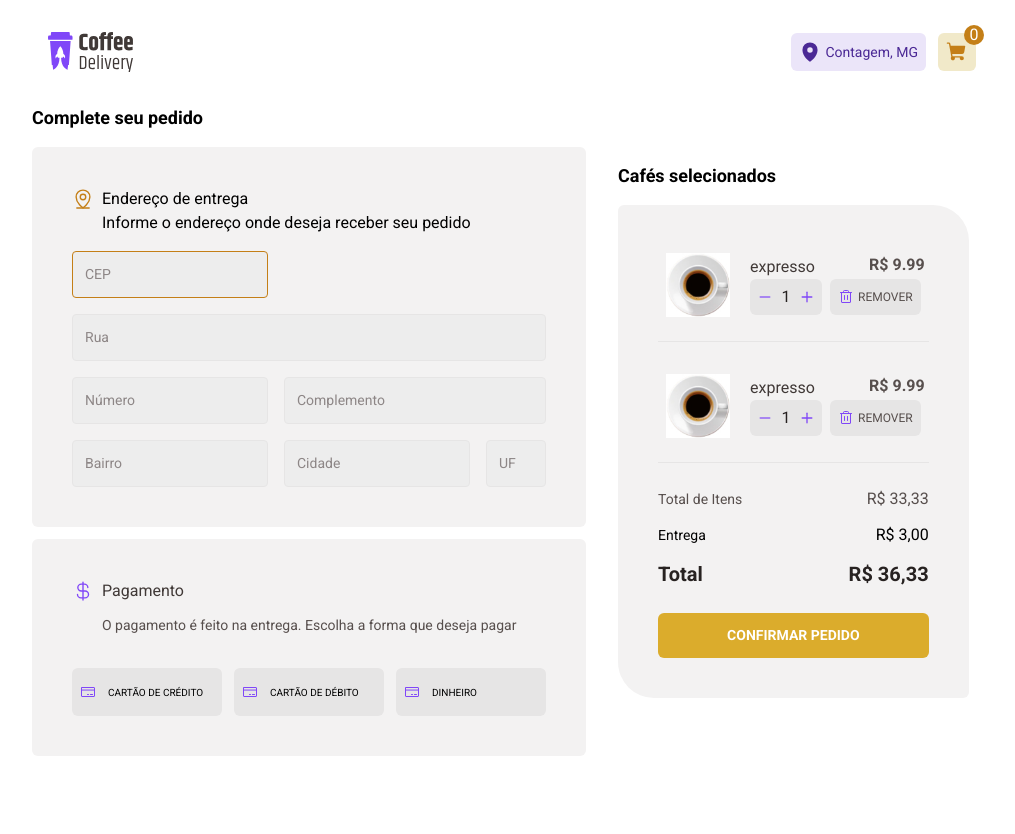
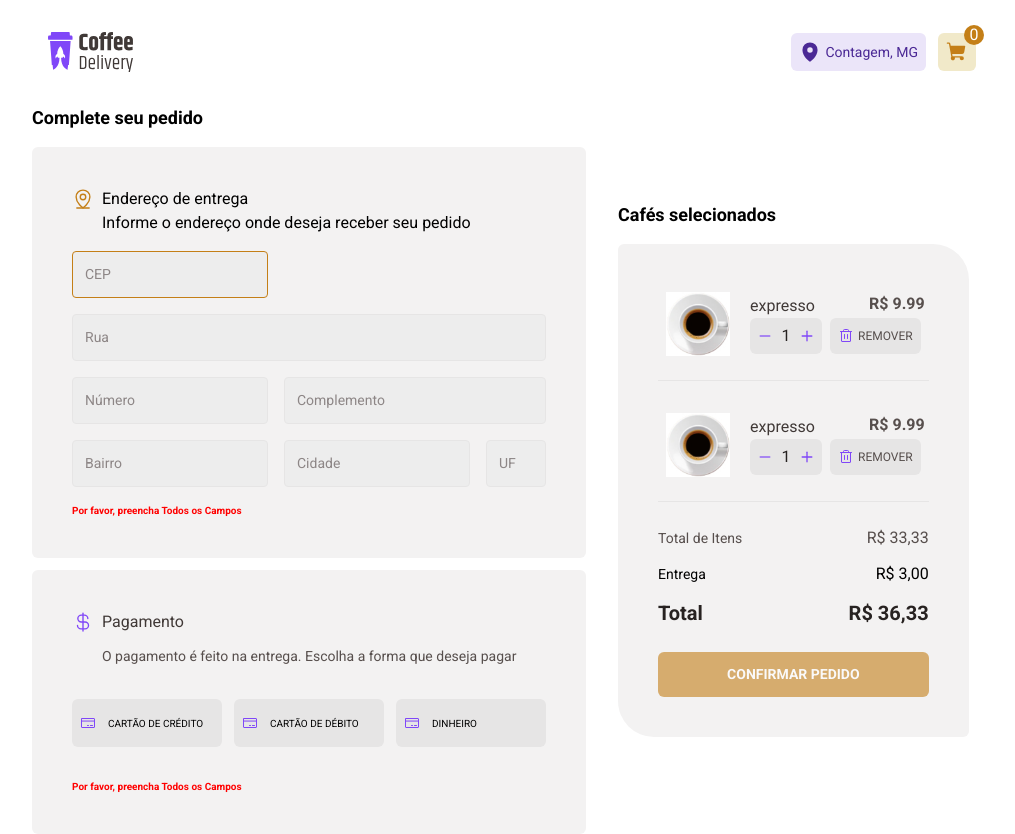
Before and after one commit to luiszkm/CoffeeDeleivery, a React (Vite) app: page /checkout in a window 1280 px wide. Both pictures are taken after a click on the button "CONFIRMAR PEDIDO". Shown: the whole page, without its empty margins (128-1143 px from the left). Before the commit the page ends 800 px from the top, so only its background shows below. Built offline with nearby package versions, Linux system fonts and the light colour scheme.

Commit message:
add validation form

```diff
--- a/src/components/Input.tsx
+++ b/src/components/Input.tsx
@@ -1,4 +1,4 @@
-import { InputHTMLAttributes } from 'react'
+import { InputHTMLAttributes, useEffect } from 'react'
 import { useFormContext } from 'react-hook-form';
 
 interface InputProps extends InputHTMLAttributes<HTMLInputElement> {
@@ -8,14 +8,19 @@ interface InputProps extends InputHTMLAttributes<HTMLInputElement> {
   required?: boolean;
 }
 
-export function Input({ id,required = true, primary = false, secondary = false, ...rest }: InputProps) {
+export function Input({ id, required = true, primary = false, secondary = false, ...rest }: InputProps) {
   const { register } = useFormContext()
 
 
   return (
     <label htmlFor={id} className={secondary ? "max-w-[60px]" : !primary ? "w-full" : "min-w-[196px] max-w-[196px]"}>
       <input className='bg-base-input p-3 w-full  border-base-button border-[1px] rounded outline-none text-base-text text-sm focus:border-yellow-dark placeholder:text-base-label'
-        type="text" {...rest} id={id} {...register(`${id}`,{ required: required })} />
+        type="text"
+        id={id}
+        {...rest}
+        {...register(`address.${id}`, { required: required })}
+         />
+
     </label>
   )
 }
--- a/src/pages/checkout/Checkout.tsx
+++ b/src/pages/checkout/Checkout.tsx
@@ -3,6 +3,20 @@ import { TabCard } from '../../components/TabCard'
 import { PurchaseForm } from './components/PurchaseForm'
 import { useForm, FormProvider } from 'react-hook-form'
 import { PaymentMethod } from './components/PaymentMethod';
+
+
+type ProductsPurchases = {
+  id: string
+  name: string
+  amount: string
+  price: string
+
+}
+interface ProductsInformationProps {
+  totalPrice: string
+  paymentMethod: 'debit' | 'credit' | 'money'
+  products: ProductsPurchases[]
+}
 
 interface ClientAddress {
   id: string;
@@ -14,15 +28,19 @@ interface ClientAddress {
   city: string
   state: string
   createdAt: Date
-  paymentMethod: 'debit' | 'credit' | 'money'
+}
 
+interface PurchaseInformationProps {
+  address: ClientAddress
+  products: ProductsInformationProps
 }
 
 export function Checkout() {
   const id = String(new Date().getSeconds())
 
-  const clientAddressForm = useForm<ClientAddress>({
+  const clientAddressForm = useForm<PurchaseInformationProps>({
     defaultValues: {
+      address: {
         id: id,
         cep: '',
         street: '',
@@ -31,23 +49,24 @@ export function Checkout() {
         district: '',
         city: '',
         state: '',
-      paymentMethod: 'money',
         createdAt: new Date()
+      }
     }
   })
 
-  const { handleSubmit, reset } = clientAddressForm
+  const { handleSubmit, reset, formState: { errors } } = clientAddressForm
 
+  const isError = Object.entries(errors);
+  console.log(isError);
 
   const [amountProduct, setAmountProduct] = useState(1)
   function handleAmountProduct(amount: number) {
     amountProduct < 1 ? setAmountProduct(1) : setAmountProduct(prevState => prevState + amount)
   }
 
-  function handleSubmitForm(data: any) {
-    alert(data)
+  function handleSubmitForm(data: PurchaseInformationProps) {
     console.log(data);
-
+    alert('ok')
     reset()
   }
   return (
@@ -91,9 +110,11 @@ export function Checkout() {
             </div>
           </div>
 
-          <button className='w-full p-3 uppercase flex items-center justify-center bg-yellow-normal text-wite text-sm font-bold rounded-md hover:bg-yellow-dark hover:animate-bounce'
+          <button className='w-full p-3 uppercase flex items-center justify-center bg-yellow-normal text-wite text-sm font-bold rounded-md hover:bg-yellow-dark hover:animate-bounce
+           disabled:opacity-60 disabled:bg-yellow-dark disabled:hover:animate-none disabled:cursor-not-allowed'
             type='submit'
-            onClick={ handleSubmit(handleSubmitForm)}
+            onClick={handleSubmit(handleSubmitForm)}
+            disabled={isError.length > 0}
           >confirmar pedido
           </button>
         </div>
--- a/src/pages/checkout/components/PaymentMethod.tsx
+++ b/src/pages/checkout/components/PaymentMethod.tsx
@@ -2,7 +2,9 @@ import { CreditCard, CurrencyDollar } from "phosphor-react";
 import { useFormContext } from "react-hook-form";
 
 export function PaymentMethod() {
-  const { register } = useFormContext()
+  const { register,formState: { errors } } = useFormContext()
+  const isError = Object.entries(errors)
+
 
   return (
     <div className="w-full p-10 bg-base-card rounded-md flex flex-col gap-8 ">
@@ -22,7 +24,7 @@ export function PaymentMethod() {
           <CreditCard size={16} color="#8047F8" /> Cartão de crédito
           <input className="w-[1px] h-[1px] border-0 -m-[1px] opacity-0 absolute"
             id="creditCard"
-            {...register("paymentMethod",
+            {...register("products.paymentMethod",
               { required: true })}
             type="radio"
             value="credit" />
@@ -32,7 +34,7 @@ export function PaymentMethod() {
           <CreditCard size={16} color="#8047F8" /> Cartão de débito
 
           <input id="debitCard" className="w-[1px] h-[1px] border-0 -m-[1px] opacity-0 absolute"
-            {...register("paymentMethod",
+            {...register("products.paymentMethod",
               { required: true })}
             type="radio"
             value="debit" />
@@ -41,12 +43,15 @@ export function PaymentMethod() {
           htmlFor="money">
           <CreditCard size={16} color="#8047F8" /> Dinheiro
           <input id="money" className="w-[1px] h-[1px] border-0 -m-[1px] opacity-0 absolute"
-            {...register("paymentMethod",
+            {...register("products.paymentMethod",
               { required: true })}
             type="radio"
             value="money" />
         </label>
       </div>
+
+      {isError.length > 0 ?
+        <p className="text-[#ff0000] text-2xs font-bold">Por favor, preencha Todos os Campos</p> : ''}
     </div>
   )
 }
--- a/src/pages/checkout/components/PurchaseForm.tsx
+++ b/src/pages/checkout/components/PurchaseForm.tsx
@@ -3,7 +3,10 @@ import { Input } from "../../../components/Input";
 import { MapPinLine } from "phosphor-react";
 
 export function PurchaseForm() {
-  const { register } = useFormContext()
+  const { formState: { errors } } = useFormContext()
+  const isError = Object.entries(errors)
+
+
   return (
     <div className="flex items-start flex-col gap-4 bg-base-card rounded-md p-10 w-full max-w-[640px]">
       <div className="flex flex-col ">
@@ -31,7 +34,8 @@ export function PurchaseForm() {
         <Input placeholder="UF" id="state" secondary />
       </div>
 
-
+      {isError.length > 0 ?
+        <p className="text-[#ff0000] text-2xs font-bold">Por favor, preencha Todos os Campos</p> : ''}
     </div>
   )
 
```
Lines whose indentation alone changed are shown as unchanged.
